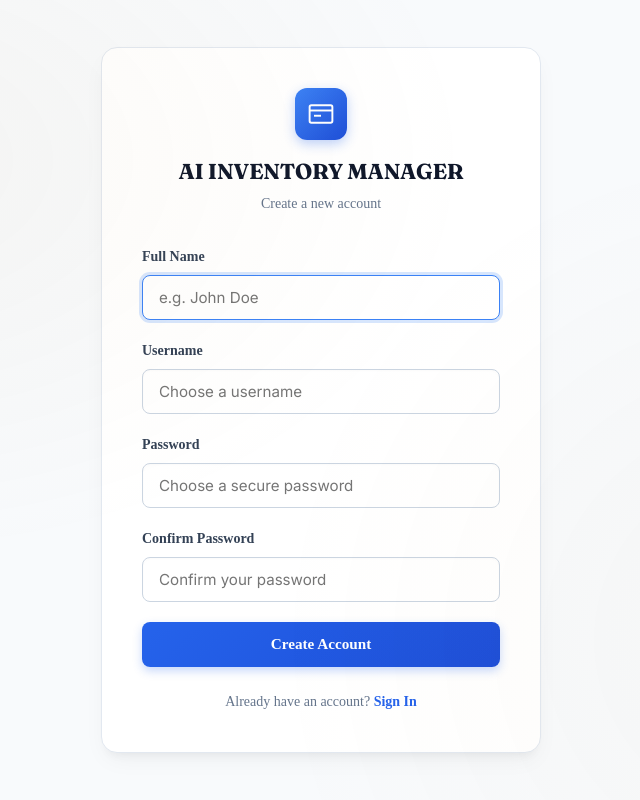
After one commit to madhav2627/AI_INVENTORY_MANAGER, a Flask app: page /register in a window 1280 px wide. The commit adds this page. Shown: the whole page, without its empty margins (319-959 px from the left). Run offline with Flask 3, Linux system fonts and the light colour scheme.

Commit message:
feat: rename to AI INVENTORY MANAGER and add local database authentication system

```diff
--- a/app.py
+++ b/app.py
@@ -14,8 +14,9 @@ import os
 
 from flask import (
     Flask, render_template, request, redirect, url_for,
-    jsonify, send_file, flash, abort
+    jsonify, send_file, flash, abort, session, g
 )
+from werkzeug.security import check_password_hash
 
 import database as db
 from ml import train as ml_train
@@ -24,17 +25,117 @@ from ml import inventory_ai as ai_engine
 import codegen
 
 app = Flask(__name__)
-app.secret_key = "local-offline-billing-secret"
+app.secret_key = os.environ.get("SECRET_KEY", "ai-inventory-manager-secret-key-2026")
 
 
 # ---------------------------------------------------------------------------
-# Bootstrap
+# Bootstrap & Authentication Middleware
 # ---------------------------------------------------------------------------
 
+OPEN_ENDPOINTS = {'login', 'register', 'static'}
+
 @app.before_request
-def ensure_db():
+def ensure_auth():
     if not os.path.exists(db.DB_PATH):
         db.init_db()
+
+    endpoint = request.endpoint or ''
+    if endpoint in OPEN_ENDPOINTS or endpoint.startswith('static'):
+        return None
+
+    user_id = session.get("user_id")
+    if not user_id:
+        return redirect(url_for("login"))
+
+    conn = db.get_connection()
+    user = db.get_user_by_id(conn, user_id)
+    conn.close()
+    if not user:
+        session.clear()
+        return redirect(url_for("login"))
+    g.user = user
+
+
+@app.context_processor
+def inject_user():
+    user = getattr(g, 'user', None)
+    if not user and session.get("user_id"):
+        try:
+            conn = db.get_connection()
+            user = db.get_user_by_id(conn, session.get("user_id"))
+            conn.close()
+        except Exception:
+            user = None
+    return dict(current_user=user)
+
+
+# ---------------------------------------------------------------------------
+# Auth Routes
+# ---------------------------------------------------------------------------
+
+@app.route("/login", methods=["GET", "POST"])
+def login():
+    if session.get("user_id"):
+        return redirect(url_for("dashboard"))
+    if request.method == "POST":
+        username = request.form.get("username", "").strip()
+        password = request.form.get("password", "").strip()
+
+        conn = db.get_connection()
+        user = db.get_user_by_username(conn, username)
+        conn.close()
+
+        if user and check_password_hash(user["password_hash"], password):
+            session["user_id"] = user["id"]
+            session["username"] = user["username"]
+            session["full_name"] = user["full_name"]
+            session["role"] = user["role"]
+            flash(f"Welcome back, {user['full_name'] or user['username']}!", "success")
+            return redirect(url_for("dashboard"))
+        else:
+            flash("Invalid username or password.", "danger")
+
+    return render_template("login.html")
+
+
+@app.route("/register", methods=["GET", "POST"])
+def register():
+    if session.get("user_id"):
+        return redirect(url_for("dashboard"))
+    if request.method == "POST":
+        full_name = request.form.get("full_name", "").strip()
+        username = request.form.get("username", "").strip().lower()
+        password = request.form.get("password", "").strip()
+        confirm_password = request.form.get("confirm_password", "").strip()
+
+        if not username or not password:
+            flash("Username and password are required.", "danger")
+        elif password != confirm_password:
+            flash("Passwords do not match.", "danger")
+        else:
+            conn = db.get_connection()
+            existing = db.get_user_by_username(conn, username)
+            if existing:
+                conn.close()
+                flash("Username is already taken.", "danger")
+            else:
+                user_id = db.create_user(conn, username, password, full_name, role="admin")
+                conn.close()
+                session["user_id"] = user_id
+                session["username"] = username
+                session["full_name"] = full_name
+                session["role"] = "admin"
+                flash("Account created successfully!", "success")
+                return redirect(url_for("dashboard"))
+
+    return render_template("register.html")
+
+
+@app.route("/logout")
+def logout():
+    session.clear()
+    flash("You have been logged out.", "success")
+    return redirect(url_for("login"))
 
 
 def get_settings(conn):
@@ -1036,7 +1137,7 @@ if __name__ == "__main__":
 
     url = f"http://127.0.0.1:{port}/"
     print("\n" + "=" * 60)
-    print(f"  LEDGER SMART BILLING SYSTEM IS READY!")
+    print(f"  AI INVENTORY MANAGER IS READY!")
     print(f"  URL: {url}")
     if port != 5000:
         print(f"  [NOTE] Port 5000 was in use by another app.")
--- a/ml/barcode_lookup.py
+++ b/ml/barcode_lookup.py
@@ -29,7 +29,7 @@ TIMEOUT = 5  # seconds per request
 def _fetch_open_food_facts(barcode: str) -> dict | None:
     url = f"https://world.openfoodfacts.org/api/v2/product/{barcode}.json"
     try:
-        req = urllib.request.Request(url, headers={"User-Agent": "LedgerInventory/2.0"})
+        req = urllib.request.Request(url, headers={"User-Agent": "AIInventoryManager/2.0"})
         with urllib.request.urlopen(req, timeout=TIMEOUT) as resp:
             if resp.status != 200:
                 return None
@@ -119,7 +119,7 @@ def _guess_unit(weight: str, volume: str, quantity: str) -> str:
 def _fetch_upc_itemdb(barcode: str) -> dict | None:
     url = f"https://api.upcitemdb.com/prod/trial/lookup?upc={barcode}"
     try:
-        req = urllib.request.Request(url, headers={"User-Agent": "LedgerInventory/2.0", "Accept": "application/json"})
+        req = urllib.request.Request(url, headers={"User-Agent": "AIInventoryManager/2.0", "Accept": "application/json"})
         with urllib.request.urlopen(req, timeout=TIMEOUT) as resp:
             if resp.status != 200:
                 return None
@@ -170,7 +170,7 @@ def _fetch_opengtindb(barcode: str) -> dict | None:
     # Digit-eyes requires key; use Open EAN API instead
     url = f"https://ean-search.org/perl/api.pl?q={barcode}&lang=1&format=json"
     try:
-        req = urllib.request.Request(url, headers={"User-Agent": "LedgerInventory/2.0"})
+        req = urllib.request.Request(url, headers={"User-Agent": "AIInventoryManager/2.0"})
         with urllib.request.urlopen(req, timeout=TIMEOUT) as resp:
             if resp.status != 200:
                 return None
--- /dev/null
+++ b/templates/register.html
@@ -0,0 +1,191 @@
+<!DOCTYPE html>
+<html lang="en" data-theme="light">
+<head>
+<meta charset="UTF-8">
+<meta name="viewport" content="width=device-width, initial-scale=1.0">
+<script>
+  (function () {
+    var saved = localStorage.getItem('ai-inventory-theme') || localStorage.getItem('ledger-theme');
+    if (saved === 'dark' || (!saved && window.matchMedia && window.matchMedia('(prefers-color-scheme: dark)').matches)) {
+      document.documentElement.setAttribute('data-theme', 'dark');
+    } else {
+      document.documentElement.setAttribute('data-theme', 'light');
+    }
+  })();
+</script>
+<title>Register &middot; AI INVENTORY MANAGER</title>
+<link rel="stylesheet" href="{{ url_for('static', filename='css/style.css') }}">
+<style>
+  body {
+    display: flex;
+    align-items: center;
+    justify-content: center;
+    min-height: 100vh;
+    margin: 0;
+    background: var(--bg-surface, #f8fafc);
+    font-family: inherit;
+  }
+  .auth-card {
+    width: 100%;
+    max-width: 440px;
+    padding: 2.5rem;
+    background: var(--bg-card, #ffffff);
+    border: 1px solid var(--border-color, #e2e8f0);
+    border-radius: 16px;
+    box-shadow: 0 10px 25px -5px rgba(0, 0, 0, 0.05), 0 8px 10px -6px rgba(0, 0, 0, 0.05);
+  }
+  .auth-header {
+    text-align: center;
+    margin-bottom: 2rem;
+  }
+  .auth-header .brand-icon {
+    display: inline-flex;
+    align-items: center;
+    justify-content: center;
+    width: 52px;
+    height: 52px;
+    border-radius: 12px;
+    background: linear-gradient(135deg, #3b82f6, #1d4ed8);
+    color: white;
+    margin-bottom: 1rem;
+    box-shadow: 0 4px 12px rgba(37, 99, 235, 0.3);
+  }
+  .auth-header h1 {
+    font-size: 1.35rem;
+    font-weight: 700;
+    margin: 0 0 0.25rem 0;
+    color: var(--text-main, #0f172a);
+  }
+  .auth-header p {
+    font-size: 0.875rem;
+    color: var(--text-muted, #64748b);
+    margin: 0;
+  }
+  .form-group {
+    margin-bottom: 1.25rem;
+  }
+  .form-group label {
+    display: block;
+    font-size: 0.875rem;
+    font-weight: 600;
+    margin-bottom: 0.5rem;
+    color: var(--text-main, #334155);
+  }
+  .form-control {
+    width: 100%;
+    padding: 0.75rem 1rem;
+    font-size: 0.95rem;
+    border-radius: 8px;
+    border: 1px solid var(--border-color, #cbd5e1);
+    background: var(--bg-input, #ffffff);
+    color: var(--text-main, #0f172a);
+    box-sizing: border-box;
+    transition: border-color 0.2s, box-shadow 0.2s;
+  }
+  .form-control:focus {
+    outline: none;
+    border-color: #3b82f6;
+    box-shadow: 0 0 0 3px rgba(59, 130, 246, 0.2);
+  }
+  .btn-submit {
+    width: 100%;
+    padding: 0.85rem;
+    font-size: 0.95rem;
+    font-weight: 600;
+    color: white;
+    background: linear-gradient(135deg, #2563eb, #1d4ed8);
+    border: none;
+    border-radius: 8px;
+    cursor: pointer;
+    box-shadow: 0 4px 10px rgba(37, 99, 235, 0.25);
+    transition: transform 0.1s, opacity 0.2s;
+  }
+  .btn-submit:hover {
+    opacity: 0.95;
+  }
+  .btn-submit:active {
+    transform: scale(0.99);
+  }
+  .auth-footer {
+    margin-top: 1.5rem;
+    text-align: center;
+    font-size: 0.875rem;
+    color: var(--text-muted, #64748b);
+  }
+  .auth-footer a {
+    color: #2563eb;
+    text-decoration: none;
+    font-weight: 600;
+  }
+  .auth-footer a:hover {
+    text-decoration: underline;
+  }
+  .flash-alert {
+    padding: 0.75rem 1rem;
+    border-radius: 8px;
+    margin-bottom: 1.25rem;
+    font-size: 0.875rem;
+    font-weight: 500;
+  }
+  .flash-danger {
+    background: rgba(239, 68, 68, 0.1);
+    color: #dc2626;
+    border: 1px solid rgba(239, 68, 68, 0.2);
+  }
+  .flash-success {
+    background: rgba(34, 197, 94, 0.1);
+    color: #16a34a;
+    border: 1px solid rgba(34, 197, 94, 0.2);
+  }
+</style>
+</head>
+<body>
+
+<div class="auth-card">
+  <div class="auth-header">
+    <div class="brand-icon">
+      <svg viewBox="0 0 32 32" width="28" height="28" fill="none">
+        <rect x="3" y="6" width="26" height="20" rx="2" stroke="currentColor" stroke-width="2.2"/>
+        <line x1="3" y1="12" x2="29" y2="12" stroke="currentColor" stroke-width="2.2"/>
+        <line x1="8" y1="18" x2="16" y2="18" stroke="currentColor" stroke-width="2.2"/>
+      </svg>
+    </div>
+    <h1>AI INVENTORY MANAGER</h1>
+    <p>Create a new account</p>
+  </div>
+
+  {% with messages = get_flashed_messages(with_categories=true) %}
+    {% if messages %}
+      {% for category, message in messages %}
+        <div class="flash-alert flash-{{ category }}">{{ message }}</div>
+      {% endfor %}
+    {% endif %}
+  {% endwith %}
+
+  <form method="POST" action="{{ url_for('register') }}">
+    <div class="form-group">
+      <label for="full_name">Full Name</label>
+      <input type="text" id="full_name" name="full_name" class="form-control" placeholder="e.g. John Doe" required autofocus>
+    </div>
+    <div class="form-group">
+      <label for="username">Username</label>
+      <input type="text" id="username" name="username" class="form-control" placeholder="Choose a username" required autocomplete="username">
+    </div>
+    <div class="form-group">
+      <label for="password">Password</label>
+      <input type="password" id="password" name="password" class="form-control" placeholder="Choose a secure password" required autocomplete="new-password">
+    </div>
+    <div class="form-group">
+      <label for="confirm_password">Confirm Password</label>
+      <input type="password" id="confirm_password" name="confirm_password" class="form-control" placeholder="Confirm your password" required autocomplete="new-password">
+    </div>
+    <button type="submit" class="btn-submit">Create Account</button>
+  </form>
+
+  <div class="auth-footer">
+    Already have an account? <a href="{{ url_for('login') }}">Sign In</a>
+  </div>
+</div>
+
+</body>
+</html>
```
Also changed, not shown: database.py (+62 -0 lines), templates/base.html (+21 -19 lines), templates/login.html (added, +183 -0 lines), 2 other files.
